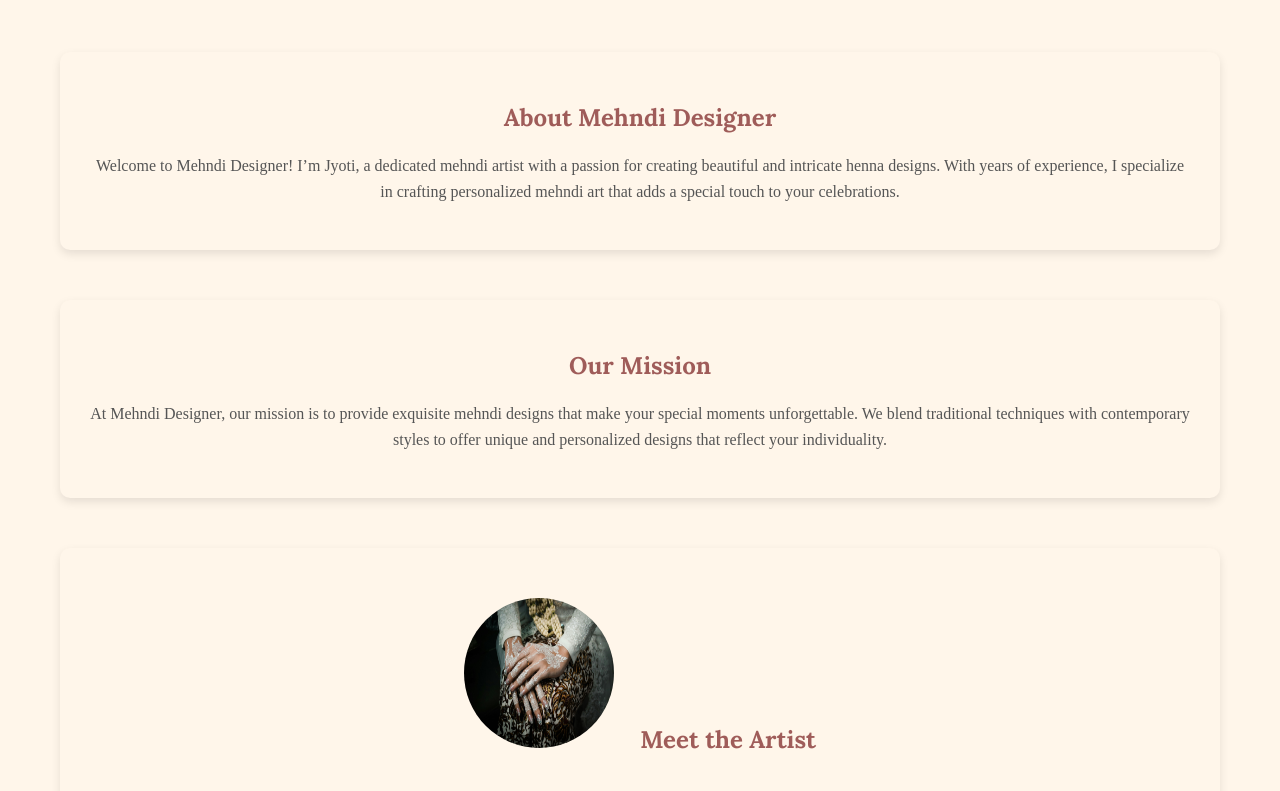
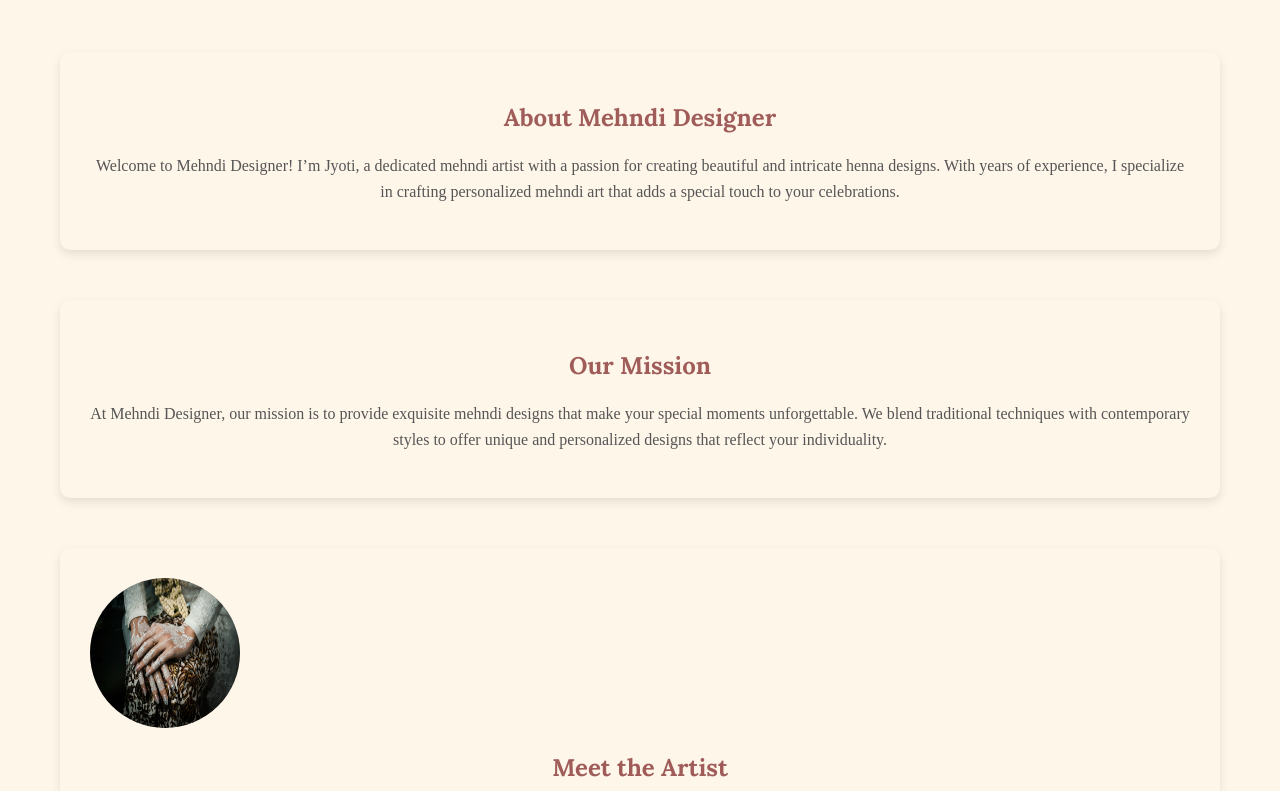
Before and after one commit to jyoti-kumbhar/mehndidesigner.io, a plain HTML site: page about.html in a window 1280 px wide. Shown: the part 152-943 px from the top of the page. Drawn offline with Linux system fonts and the light colour scheme.

Commit message:
Update about.html

```diff
--- a/about.html
+++ b/about.html
@@ -40,7 +40,8 @@
         </section>
 
         <section class="meet-the-artist">
-            <h2> <img src="Assest/images/whitehenna.jpg" alt="Jyoti - Mehndi Artist"> Meet the Artist</h2>
+            <img src="Assest/images/whitehenna.jpg" alt="Jyoti - Mehndi Artist">
+            <h2>Meet the Artist</h2>
             <div class="artist-profile">
                 <div class="artist-info">
                     <h3 style="color: #9f5c59;">Jyoti Kumbhar</h3>
```
